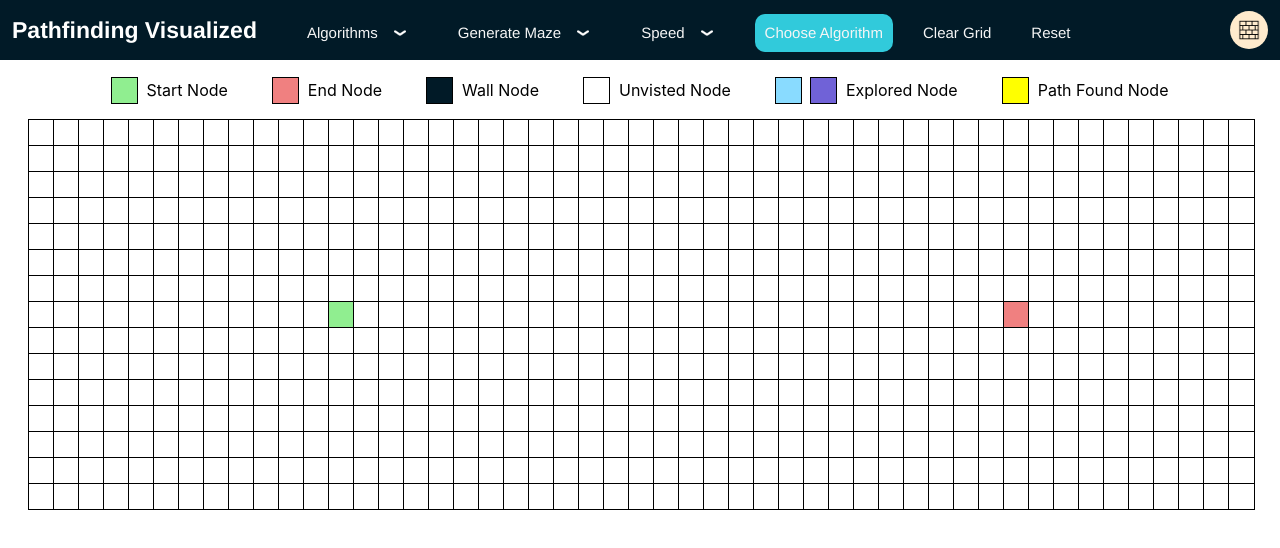
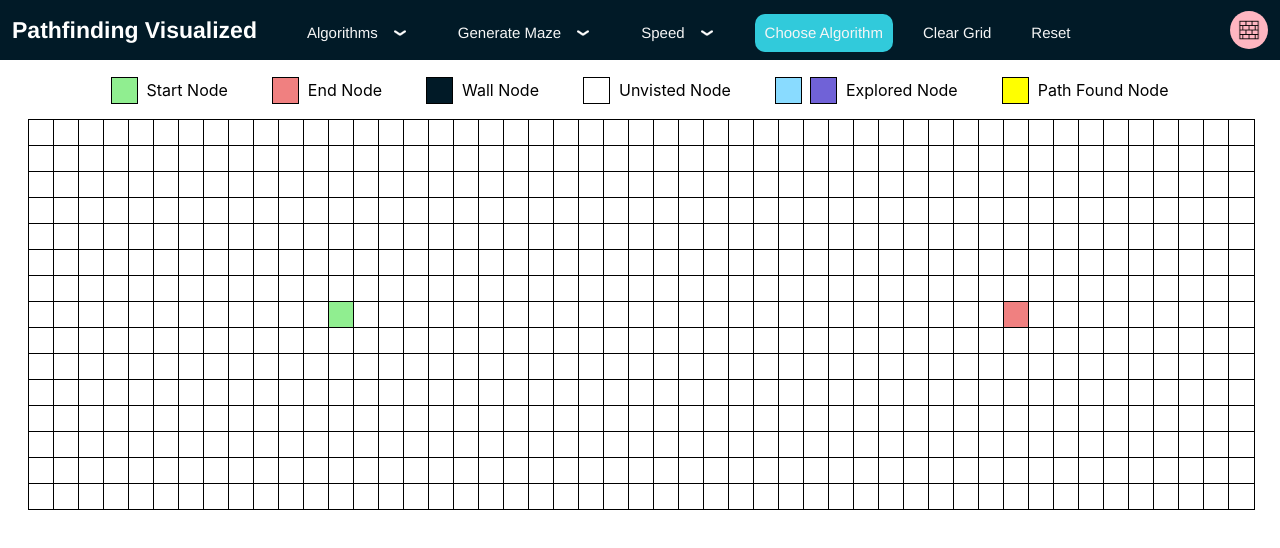
Before and after one commit to leonli33/Algorithm-Visualizer, a React (Create React App) app: page / in a window 1280 px wide. In both pictures the pointer is over the button 1249 px from the left and 30 px from the top of the page. Shown: the top 548 px of the page. Built offline with nearby package versions, Linux system fonts and the light colour scheme.

Commit message:
Changed highlight color.

```diff
--- a/src/PathfinderVisualization/Pathfinder.css
+++ b/src/PathfinderVisualization/Pathfinder.css
@@ -144,5 +144,5 @@
 }
 
 .inspection-button:hover {
-  background-color: blanchedalmond;
+  background-color: lightpink;
 }
```
